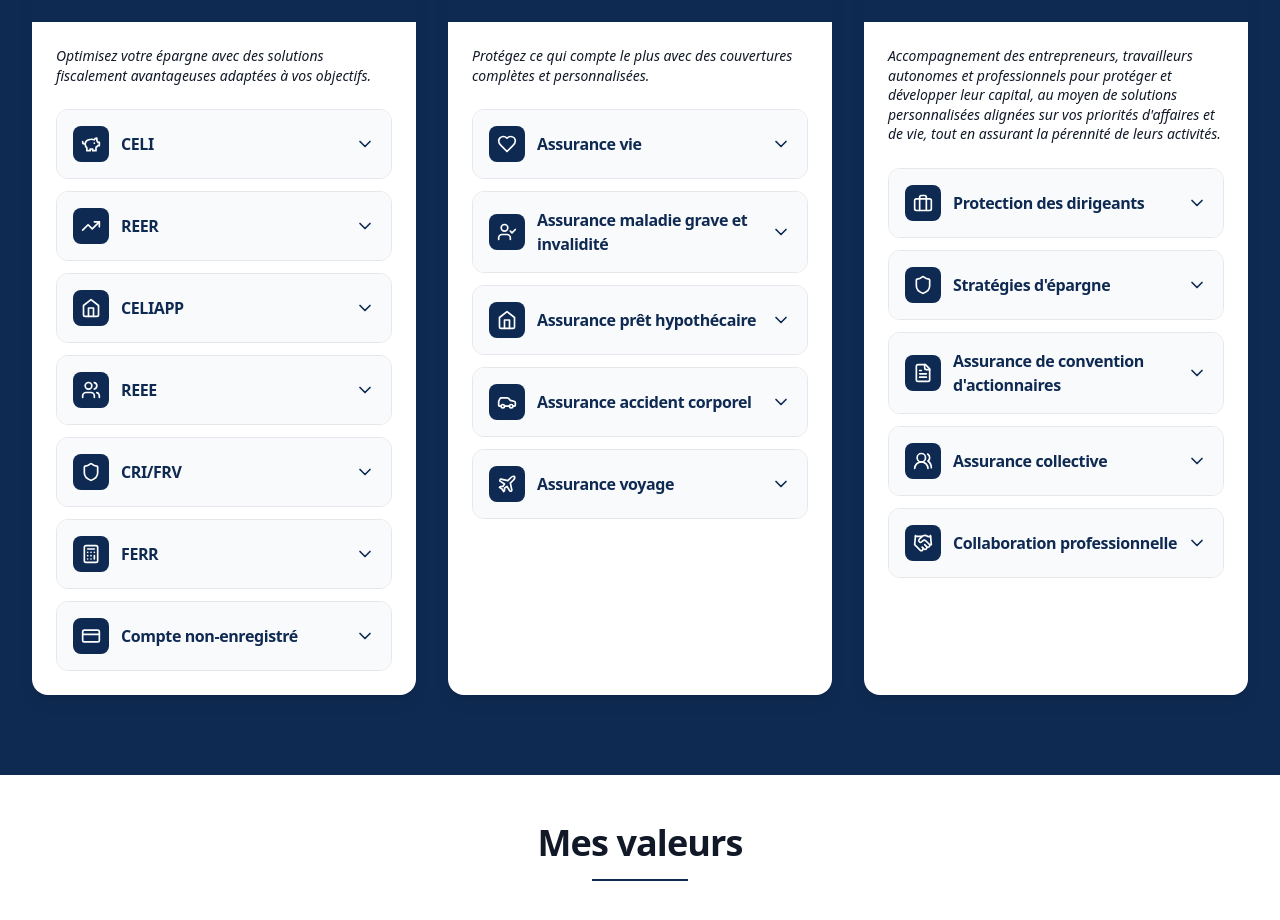
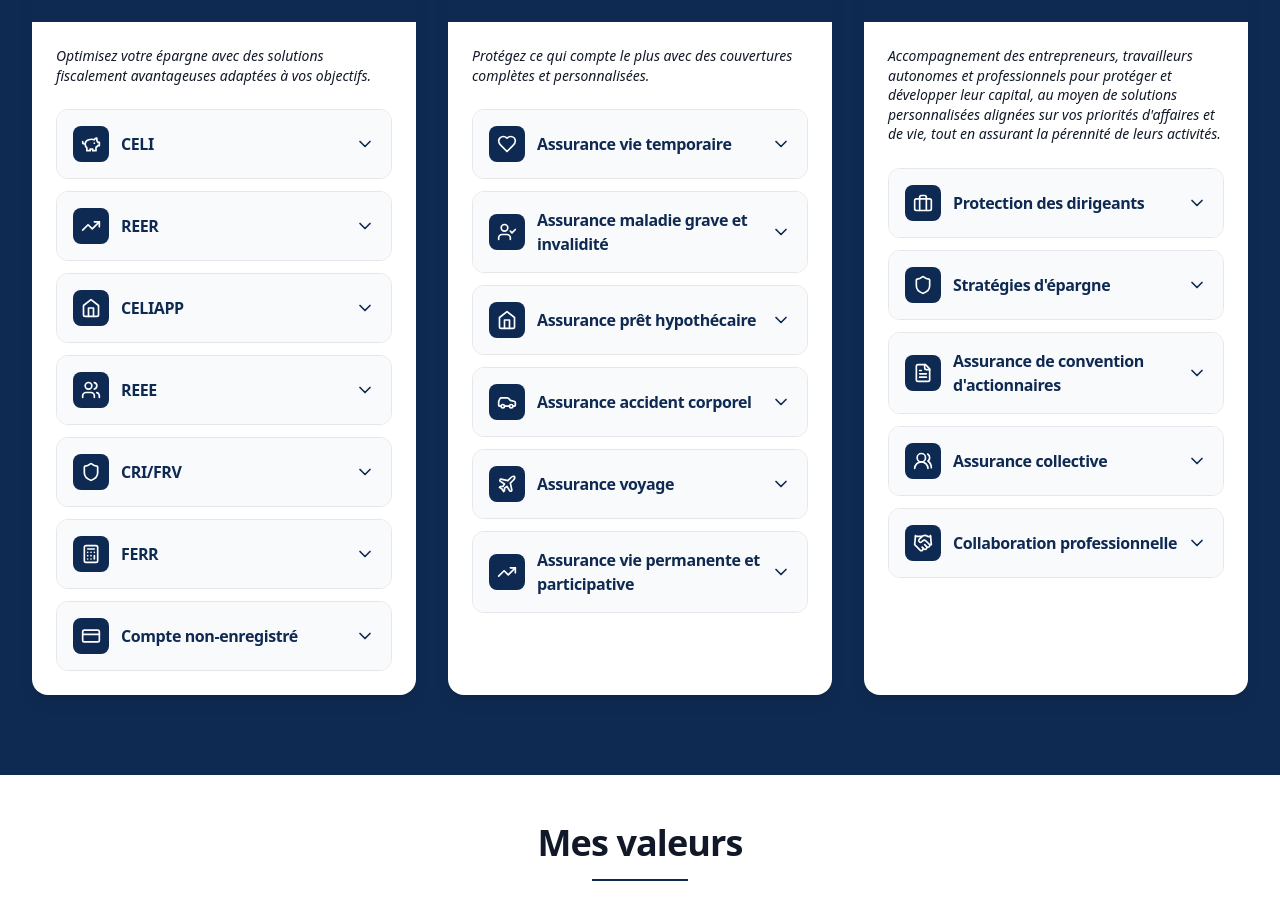
Before and after one commit to RosemarieDumont/marc-olivier-tessier-site, a React (Vite) app: page / in a window 1280 px wide. Shown: the part 1760-2680 px from the top of the page. Built offline with nearby package versions, Linux system fonts and the light colour scheme.

Commit message:
Modifier les services d'assurance - Assurance vie temporaire et permanente

```diff
--- a/src/components/Services.tsx
+++ b/src/components/Services.tsx
@@ -118,6 +118,8 @@ const Services = () => {
       'Assurance prêt hypothécaire': <Home className="w-5 h-5" />,
       'Assurance accident corporel': <Car className="w-5 h-5" />,
       'Assurance voyage': <Plane className="w-5 h-5" />,
+      'Assurance vie temporaire': <Heart className="w-5 h-5" />,
+      'Assurance vie permanente et participative': <TrendingUp className="w-5 h-5" />,
       'Protection des dirigeants': <Briefcase className="w-5 h-5" />,
       'Stratégies d\'épargne fiscales': <Calculator className="w-5 h-5" />,
       'Assurance de convention d\'actionnaires': <FileText className="w-5 h-5" />,
@@ -168,7 +170,7 @@ const Services = () => {
       color: "from-blue-700 to-blue-800",
       services: [
         {
-          name: "Assurance vie",
+          name: "Assurance vie temporaire",
           description: "Couverture essentielle pour protéger vos proches, couvrir les dettes et maintenir le niveau de vie familial"
         },
         {
@@ -186,6 +188,10 @@ const Services = () => {
         {
           name: "Assurance voyage",
           description: "Couverture complète pour vos déplacements à l'étranger avec protection médicale d'urgence"
+        },
+        {
+          name: "Assurance vie permanente et participative",
+          description: "Offre une protection garantie à vie tout en accumulant une valeur qui croît avec le temps grâce aux dividendes, vous permettant de bâtir un héritage et un capital durable."
         }
       ]
     },
```
